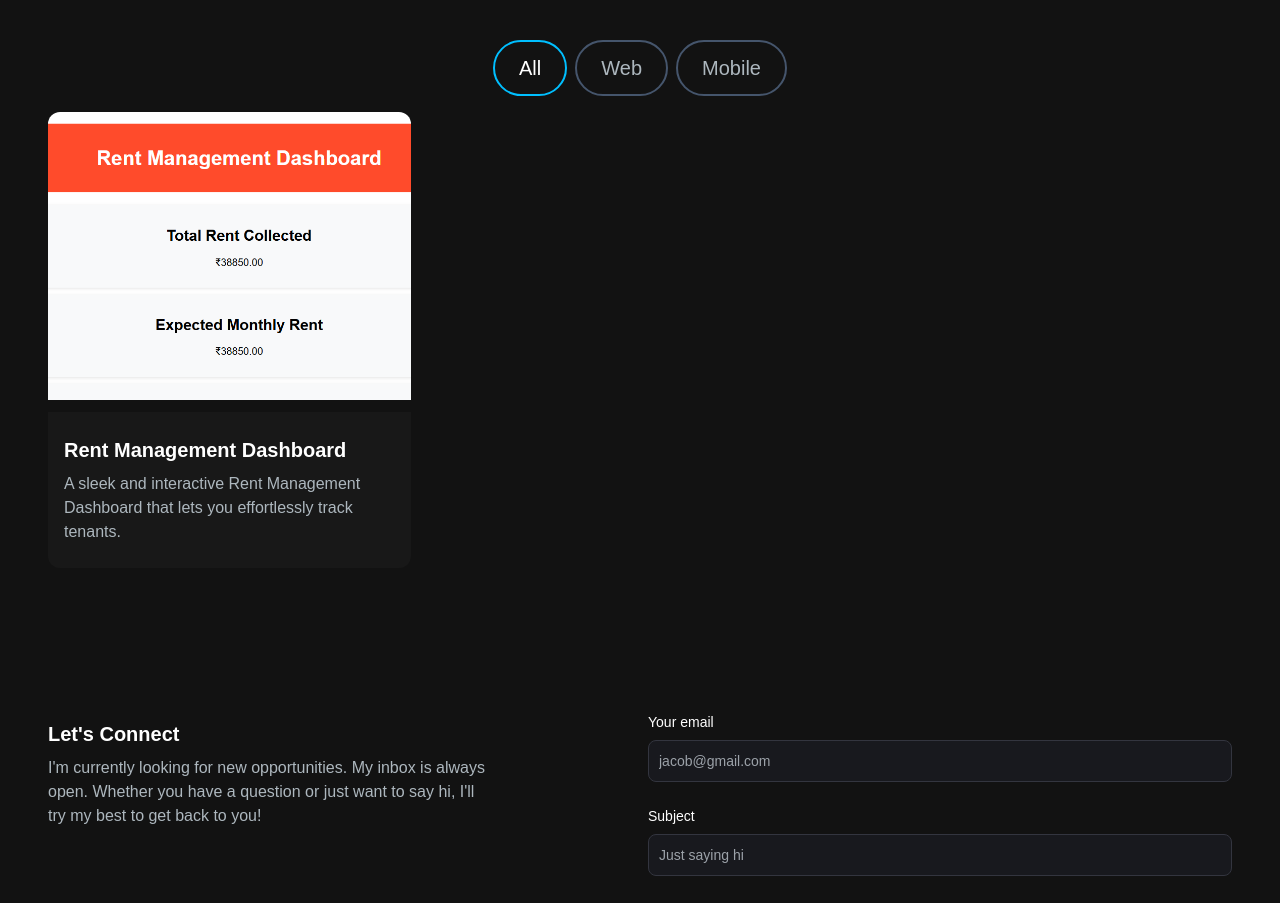
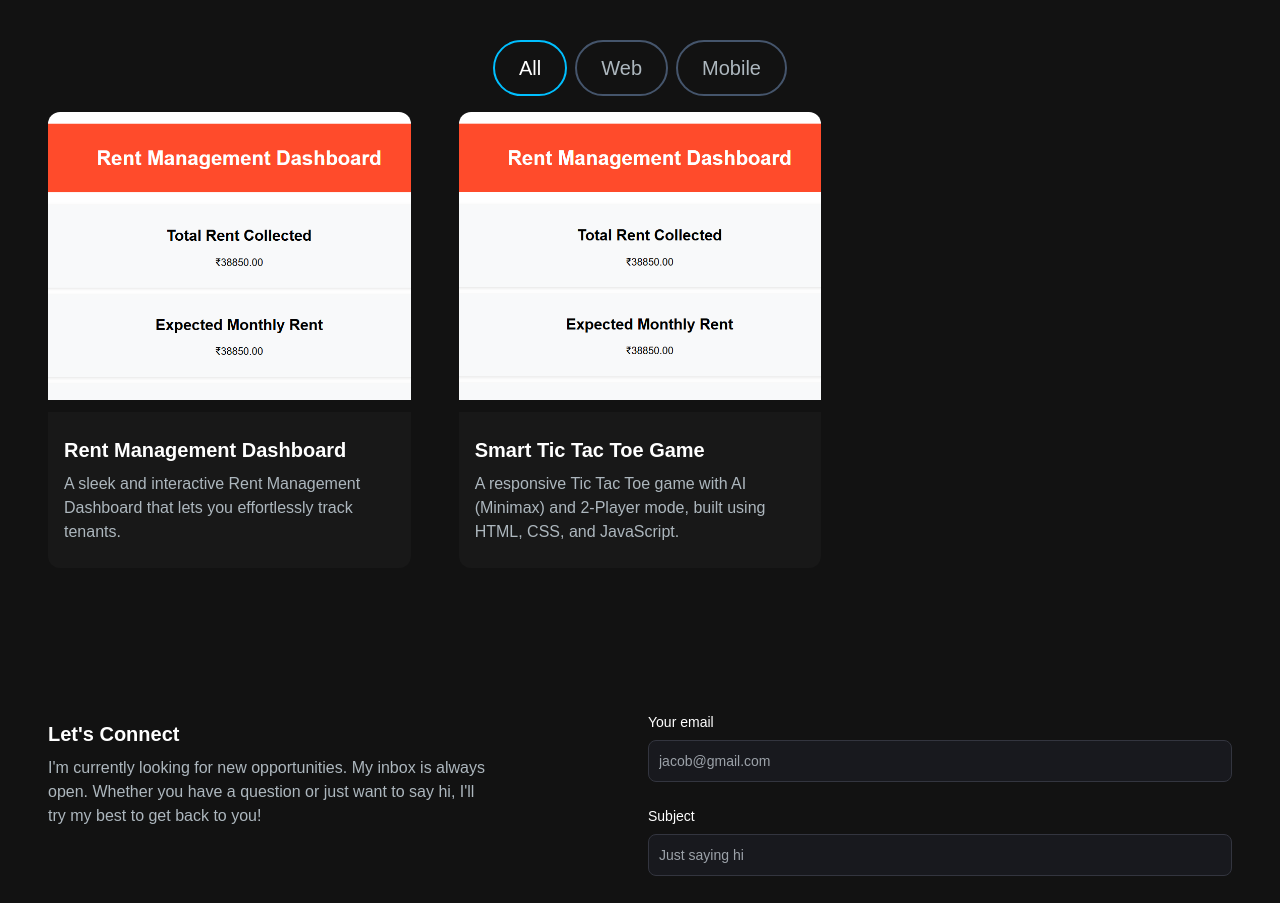
Before and after one commit to ACHILLESSSSSSSS/nextjs-portfolio, a Next.js app: page / in a window 1280 px wide. Shown: the part 1248-2151 px from the top of the page. Built offline with nearby package versions, Linux system fonts and the light colour scheme.

Commit message:
c:\Users\ELDHOSE_GEORGE\portfolio-website\src\app\components\ProjectsSection.jsx

```diff
--- a/src/app/components/ProjectsSection.jsx
+++ b/src/app/components/ProjectsSection.jsx
@@ -12,6 +12,14 @@ const projectsData = [
     image: "/images/projects/rent1.png",
     tag: ["All", "Web"],
     previewUrl: "https://achillessssssss.github.io/Rent_Management-/",
+  },
+  {
+    id: 1,
+    title: "Smart Tic Tac Toe Game",
+    description: "A responsive Tic Tac Toe game with AI (Minimax) and 2-Player mode, built using HTML, CSS, and JavaScript.",
+    image: "/images/projects/rent1.png",
+    tag: ["All", "Web","Mobile"],
+    previewUrl: "https://github.com/ACHILLESSSSSSSS/Tic-Tac-Toe.git",
   },
 
 
```
